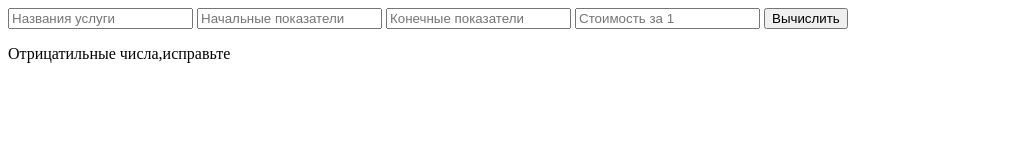
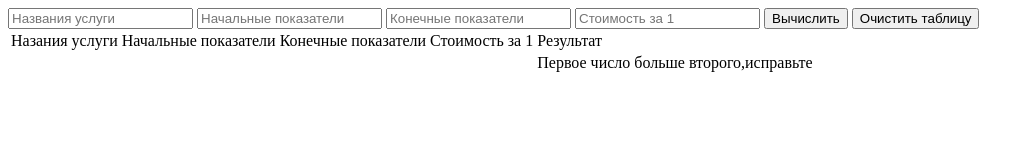
Before and after one commit to EXLUZIV/Comunal, a plain HTML site: page index.html in a window 1280 px wide. Both pictures are taken after a click on the button "Вычислить". Shown: the whole page, without its empty margins (0-1034 px from the left). Drawn offline with nearby package versions, Linux system fonts and the light colour scheme.

Commit message:
add table

```diff
--- a/assets/js/main.js
+++ b/assets/js/main.js
@@ -21,6 +21,8 @@ $(document).ready(function(mystring){
   var rateText = $("input[name*='rateText']").val();
   var rateFloat = parseFloat(rateText);
 
+  var all_out = 0;
+
 
   if(first_numbersFloat > 0 && last_numbersFloat > 0 && rateFloat > 0) {
 
@@ -39,14 +41,43 @@ $(document).ready(function(mystring){
 
         last_numbersFloat = (last_numbersFloat - first_numbersFloat) * rateFloat;
         $('#out').append(last_numbersFloat);
+
+        $('#all_out').append("Итоговая сумма оплаты :" && last_numbersFloat)
+
     }
 
     else {
-        $('#out').append("Отрицатильные числа,исправьте");
+        $('#out').append("Первое число больше второго,исправьте");
     }
+
+
+
+    //$('#myTable tr:last').after('<tr> <td></td> <td></td> <td></td> <td></td> <td></td> </tr>');\
+    $('#employeesTable').append('<tr> <td id = "name_table"></td"> <td id = "first_numbers_table></td> <td  id last_numbers_table></td> <td id = "rate_table"></td> <td id = "out_table"></td> </tr>');
+
+
+
+    $('#name_table').append(nameText);
+    $('#first_numbers_table').append(first_numbersText);
+    $('#last_numbers_table').append(last_numbersText);
+    $('#rate_table').append(rateText);
+    $('#out_table').append(out);
 
 
 
 
 })
+
+ $("#clear").click(function(e){
+
+
+    $('#name_table').text('');
+    $('#first_numbers_table').text('');
+    $('#last_numbers_table').text('');
+    $('#rate_table').text('');
+    $('#out_table').text('');
+    $('#all_out').text('');
+
+
+ })
 })
--- a/index.html
+++ b/index.html
@@ -14,7 +14,28 @@
 		  <input name = "last_numbersText" placeholder="Конечные показатели">
 		  <input name = "rateText" placeholder="Стоимость за 1">
 		  <button id = "cout">Вычислить</button>
-	  	  <p id = "out"></p>
+		  <button id = "clear"> Очистить таблицу</button>
+		  <table id ="employeesTable">
+		  	<tr>
+		  		<td >	Назания услуги</td>
+		  		<td >	Начальные показатели</td>
+		  		<td >	Конечные показатели</td>
+		  		<td >	Стоимость за 1</td>
+		  		<td >	Результат</td>
+		  	</tr>
+
+		  	<tr>
+		  		<td id = "name_table">	</td>
+		  		<td id = "first_numbers_table"></td>
+		  		<td id = "last_numbers_table">	</td>
+		  		<td id = "rate_table">	</td>
+		  		<td id = "out_table">	</td>
+		  	</tr>
+
+		  	<p id = "out">	</p>
+
+		  </table>
+		 <p id = "all_out">	</p>
 	  	</div>
 	</body>
 </html>
```
